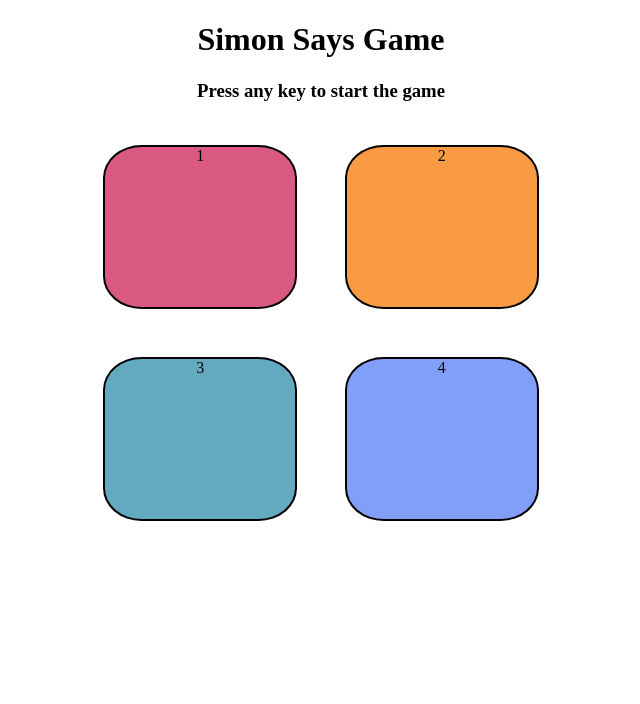
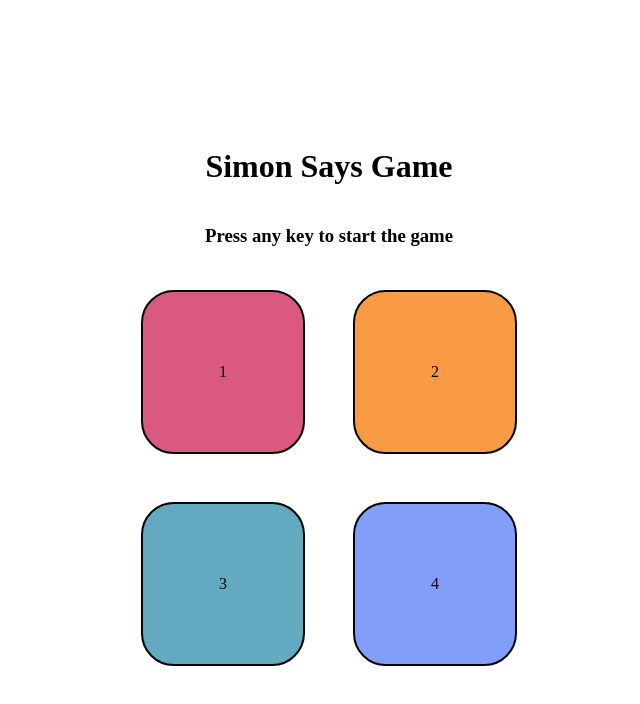
Before and after one commit to Pranshu640/SimonGame, a plain HTML site: page Simon Game/index.html in a window 1280 px wide. Shown: the whole page, without its empty margins (319-959 px from the left). Drawn offline with Linux system fonts and the light colour scheme; files whose address does not match are found by name.

Commit message:
added dynamic resizing to buttons and fixed alignment

```diff
--- a/Simon Game/app.js
+++ b/Simon Game/app.js
@@ -1,99 +1,128 @@
+let gameSeq = [];
+let userSeq = [];
+let h3 = document.querySelector("h3");
+let body = document.querySelector("body");
+let btns = ["red", "green", "yellow", "purple"];
+let highest = 0;
+let screenHeight = window.innerHeight;
+let screenWidth = window.innerWidth;
 
-let gameSeq=[];
-let userSeq=[];
-let h3=document.querySelector("h3")
-let body=document.querySelector("body")
-let btns=["red","green","yellow","purple"];
-let highest=0;
+//Dynamic button resizing
+function resize(screenHeight, screenWidth) {
+  console.log("RESIZING");
+  const btns = document.querySelectorAll(".btn");
+  if (screenHeight <= screenWidth) {
+    for (button of btns) {
+      button.style.width = `${screenHeight * 0.2}px`;
+      button.style.height = `${screenHeight * 0.2}px`;
+    }
+  } else if (screenHeight > screenWidth) {
+    for (button of btns) {
+      button.style.width = `${screenWidth * 0.2}px`;
+      button.style.height = `${screenWidth * 0.2}px`;
+    }
+  }
+}
 
-let started=false;
+document.addEventListener("DOMContentLoaded", () => {
+  resize(screenHeight, screenWidth);
+});
 
-let level=0;
+window.addEventListener("resize", () => {
+  screenHeight = window.innerHeight;
+  screenWidth = window.innerWidth;
+  resize(screenHeight, screenWidth);
+});
 
-document.addEventListener("keypress",function(){
-    if(started==false){
+let started = false;
+
+let level = 0;
+
+document.addEventListener("keypress", function () {
+  if (started == false) {
     console.log("game started");
-        started=true;
+    started = true;
     levelUp();
   }
-})
+});
 
-function  btnFlash(btn){
+function btnFlash(btn) {
   btn.classList.add("flash");
-    setTimeout(function(){
-        btn.classList.remove("flash")
-    },250);
+  setTimeout(function () {
+    btn.classList.remove("flash");
+  }, 250);
 }
-function  userFlash(btn){
+function userFlash(btn) {
   btn.classList.add("userflash");
-    setTimeout(function(){
-        btn.classList.remove("userflash")
-    },250);
+  setTimeout(function () {
+    btn.classList.remove("userflash");
+  }, 250);
 }
 
-function levelUp(){
-    userSeq=[];
-    level++
-    h3.innerText=`Level ${level}`;
-    let randNum=Math.floor(Math.random()*4);
-    let randColor=btns[randNum];
-    let randBtn=document.querySelector(`.${randColor}`);
+function levelUp() {
+  userSeq = [];
+  level++;
+  h3.innerText = `Level ${level}`;
+  let randNum = Math.floor(Math.random() * 4);
+  let randColor = btns[randNum];
+  let randBtn = document.querySelector(`.${randColor}`);
   gameSeq.push(randColor);
   btnFlash(randBtn);
 }
 
-function checkAns(idx){
+function checkAns(idx) {
   // console.log("current level: ",level)
   // let idx=level-1;
-    if(gameSeq[idx]===userSeq[idx]){
-        if(userSeq.length===gameSeq.length){
-            setTimeout(levelUp,1000);
+  if (gameSeq[idx] === userSeq[idx]) {
+    if (userSeq.length === gameSeq.length) {
+      setTimeout(levelUp, 1000);
     }
-    }else{
-        h3.innerHTML=`Game over, your score was <b>${level}<b> !<br>press any Key to restart.`;
+  } else {
+    h3.innerHTML = `Game over, your score was <b>${level}<b> !<br>press any Key to restart.`;
     reset();
     body.classList.add("danger");
-        setTimeout(()=>{
-            body.classList.remove("danger")
-        },250);
+    setTimeout(() => {
+      body.classList.remove("danger");
+    }, 250);
     highestScore();
   }
 }
 
-function btnPress(){
-    if(started==true){
+function btnPress() {
+  if (started == true) {
     // console.log(this);
-        userFlash(this)
+    userFlash(this);
 
-        userColor=this.getAttribute("id");
+    userColor = this.getAttribute("id");
     userSeq.push(userColor);
 
-        checkAns(userSeq.length-1);
+    checkAns(userSeq.length - 1);
   }
 }
-let allBtns=document.querySelectorAll(".btn");
-for(btn of allBtns){
-    btn.addEventListener("click",btnPress);
+let allBtns = document.querySelectorAll(".btn");
+for (btn of allBtns) {
+  btn.addEventListener("click", btnPress);
+  btn.addEventListener("touchstart", btnPress); //better for mobiles ig
 }
 
-function reset(){
-    started=false;
-    gameSeq=[];
-    userSeq=[];
-    level=0;
+function reset() {
+  started = false;
+  gameSeq = [];
+  userSeq = [];
+  level = 0;
 }
 
-function highestScore(){
-    let maxScore=level;
-    let scores=[]
+function highestScore() {
+  let maxScore = level;
+  let scores = [];
   scores.push(maxScore);
-    for(maxScore in scores){
-        if(highest<maxScore){
-            highest=maxScore;
+  for (maxScore in scores) {
+    if (highest < maxScore) {
+      highest = maxScore;
       document.createElement("p");
-            let MS=document.querySelector("p");
+      let MS = document.querySelector("p");
       console.log(MS);
-            MS.innerText=`your highest score is: ${highest}`;
+      MS.innerText = `your highest score is: ${highest}`;
       document.body.appendChild(MS);
     }
   }
--- a/Simon Game/index.html
+++ b/Simon Game/index.html
@@ -1,14 +1,16 @@
-
 <!DOCTYPE html>
 <html lang="en">
   <head>
-    <meta charset="UTF-8">
-    <meta name="viewport" content="width=device-width, initial-scale=1.0">
+    <meta charset="UTF-8" />
+    <meta name="viewport" content="width=device-width, initial-scale=1.0" />
     <title>Simon Says Game</title>
-    <link rel="stylesheet" href="c:\Users\prans\OneDrive\Desktop\Domevents\p2\style.css">
+    <link rel="stylesheet" href="./style.css" />
+    <!--Use relative paths-->
   </head>
   <body>
+    <div class="container">
       <h1>Simon Says Game</h1>
+      <div>
         <h3>Press any key to start the game</h3>
         <div class="container-div">
           <div class="line-one">
@@ -20,6 +22,9 @@
             <div class="btn purple" type="button" id="purple">4</div>
           </div>
         </div>
-    <script src="c:\Users\prans\OneDrive\Desktop\Domevents\p2\app.js"></script>
+      </div>
+    </div>
+
+    <script src="./app.js"></script>
   </body>
 </html>
--- a/Simon Game/style.css
+++ b/Simon Game/style.css
@@ -1,43 +1,52 @@
-body{
+body {
   text-align: center;
 }
-.container-div{
+.container {
+  height: 100vh;
+  width: 100vw;
+  display: flex;
+  flex-direction: column;
+  justify-content: center;
+}
+.container-div {
   margin: auto;
-
 }
-.btn{
-    height: 20vh;
-    width: 15%;
+.btn {
   border: 2px solid black;
   border-radius: 20%;
   margin: 1.5rem;
+  display: flex;
+  flex-direction: column;
+  text-align: center;
+  align-items: center;
+  justify-content: center;
 }
-.line-one{
+.line-one {
   display: flex;
   justify-content: center;
 }
-.line-two{
+.line-two {
   display: flex;
   justify-content: center;
 }
-.red{
+.red {
   background-color: #d95980;
 }
-.green{
+.green {
   background-color: #63aac0;
 }
-.yellow{
+.yellow {
   background-color: #f99b45;
 }
-.purple{
+.purple {
   background-color: #819ff9;
 }
-.flash{
+.flash {
   background-color: white;
 }
-.userflash{
+.userflash {
   background-color: lightgreen;
 }
-.danger{
+.danger {
   background-color: red;
 }
```
Lines whose indentation alone changed are shown as unchanged.
